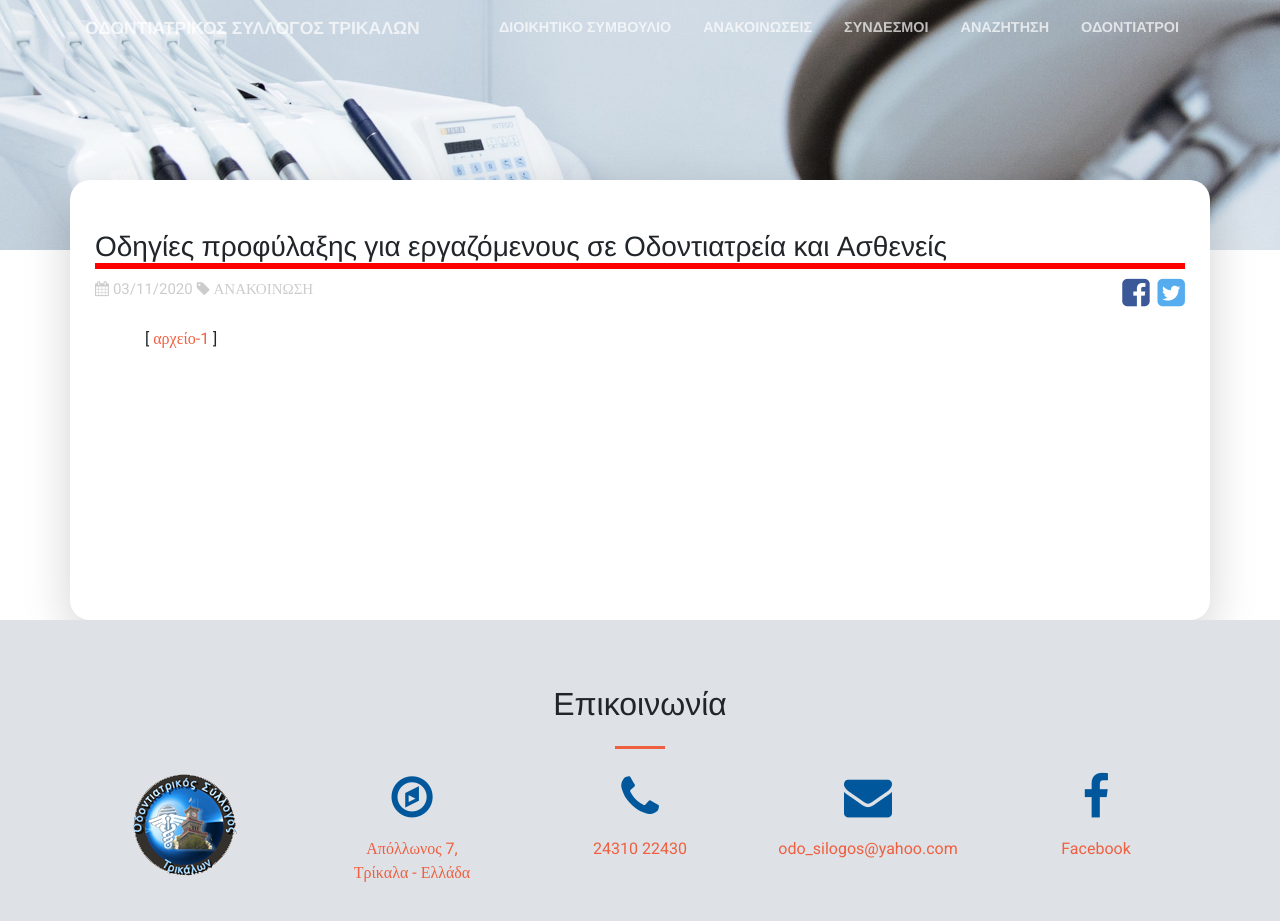
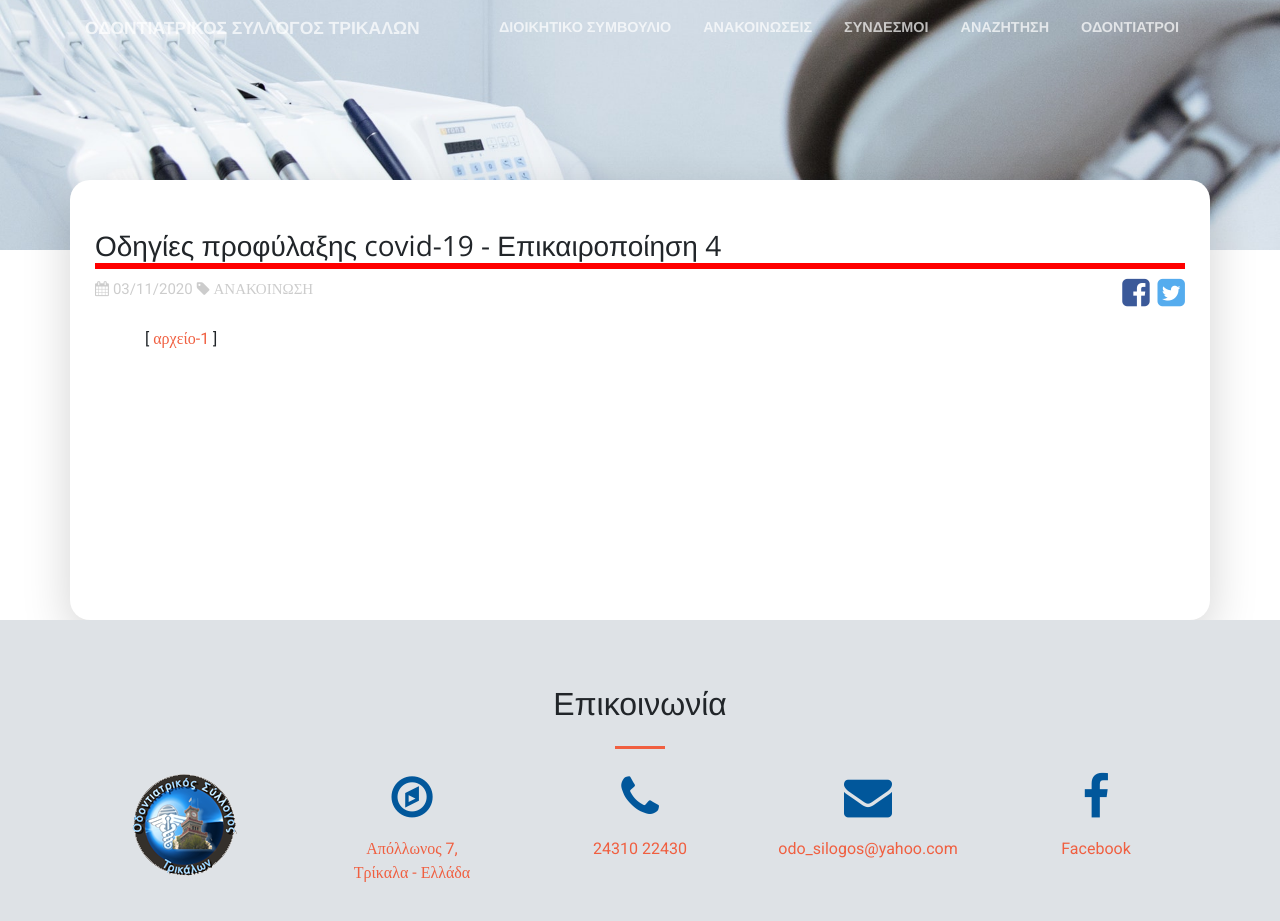
Before and after one commit to Tomak123456/tesy, a Jekyll site: the page built from _news/οδηγίες-προφύλαξης-για-εργαζόμενους-σε-οδοντιατρεία-και-ασθενείς.md, in a window 1280 px wide and 965 px high. Shown: the top 921 px of the window. Built offline with Jekyll 4.4.1, drawn with Linux system fonts in a browser that asks for light colours.

Commit message:
Update from Forestry.io Odo Silogos updated _news/οδηγίες-προφύλαξης-για-εργαζόμενους-σε-οδοντιατρεία-και-ασθενείς.md

```diff
--- a/_news/οδηγίες-προφύλαξης-για-εργαζόμενους-σε-οδοντιατρεία-και-ασθενείς.md
+++ b/_news/οδηγίες-προφύλαξης-για-εργαζόμενους-σε-οδοντιατρεία-και-ασθενείς.md
@@ -1,5 +1,5 @@
 ---
-title: Οδηγίες προφύλαξης για εργαζόμενους σε Οδοντιατρεία και Ασθενείς
+title: Οδηγίες προφύλαξης covid-19 - Επικαιροποίηση 4
 text: ''
 date: 03/11/2020
 images: []
```
